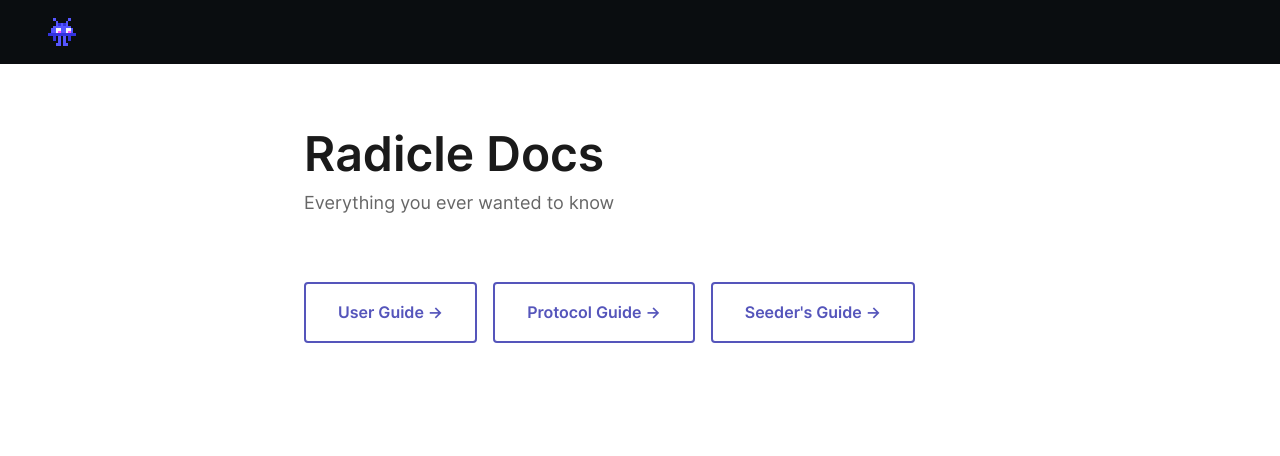
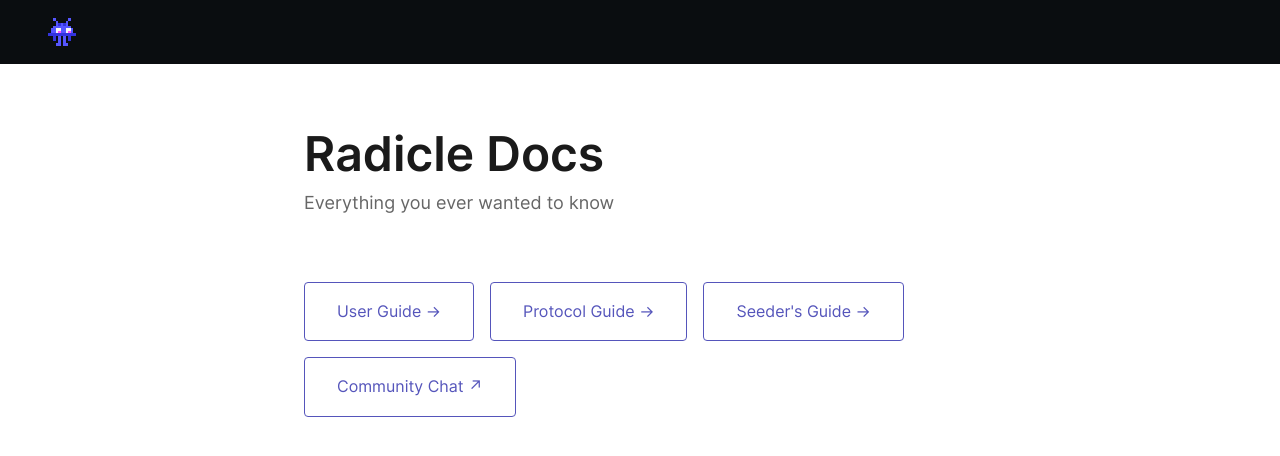
Before and after one commit to radicle-dev/radicle.xyz, a Jekyll site: the page built from index.md, in a window 1280 px wide. Shown: the top 456 px of the page. Built offline with Jekyll 4.4.1, drawn with Linux system fonts in a browser that asks for light colours.

Commit message:
Add community link

```diff
--- a/assets/css/main.css
+++ b/assets/css/main.css
@@ -372,9 +372,9 @@
 
 .button {
   color: var(--color-fg-highlight);
-  font-weight: var(--font-weight-semibold);
+  font-weight: normal;
   padding: 1rem 2rem;
-  border: 2px solid var(--color-fg-highlight);
+  border: 1px solid var(--color-fg-highlight);
   border-radius: 4px;
 }
 .button:hover {
@@ -390,7 +390,7 @@
   font-size: 0.75rem !important;
   margin: 2rem 0;
   padding: 0;
-  height: 16rem;
+  max-height: 16rem;
 }
 
 .toc a {
--- a/index.md
+++ b/index.md
@@ -5,11 +5,12 @@
 ---
 
 <style>
-  .menu { display: flex; gap: 1rem; }
+  .menu { display: flex; gap: 1rem; flex-wrap: wrap; }
 </style>
 
 <div class="menu">
   <a class="button" href="/guides/user">User Guide &rarr;</a>
   <a class="button" href="/guides/protocol">Protocol Guide &rarr;</a>
   <a class="button" href="/guides/seeder">Seeder's Guide &rarr;</a>
+  <a class="button" href="https://radicle.zulipchat.com">Community Chat &nearr;</a>
 </div>
```
